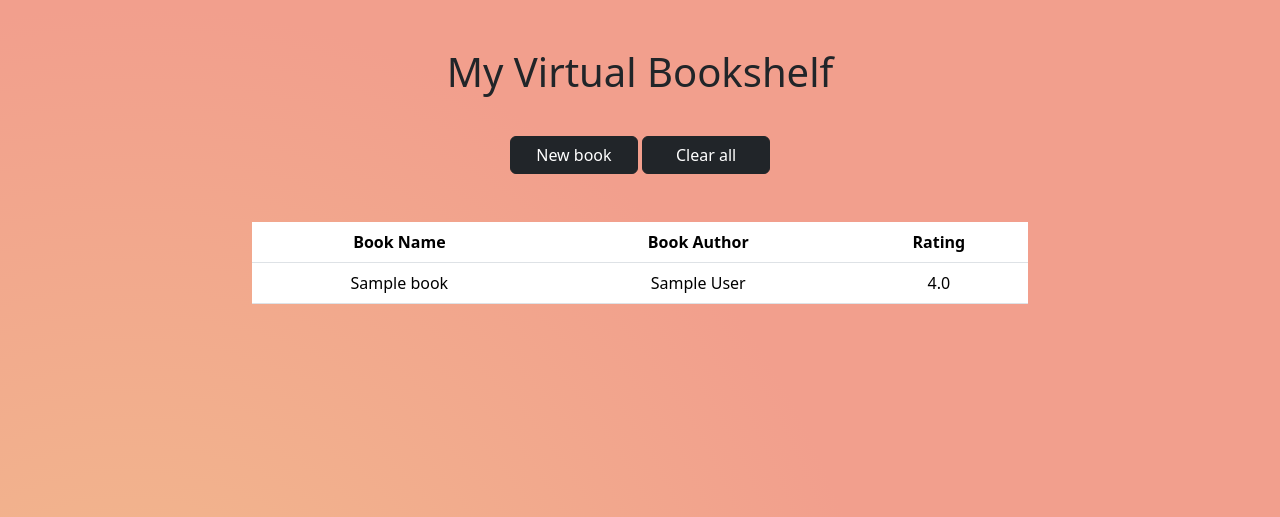
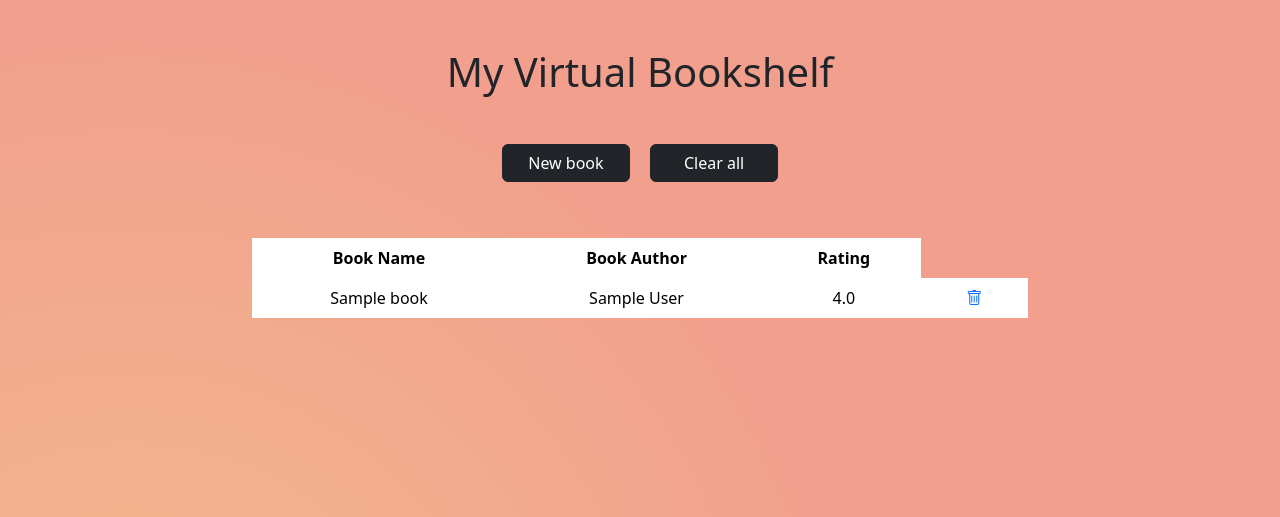
Before and after one commit to ig0r-ferreira/virtual-bookshelf, a Flask app: page / in a window 1280 px wide. Shown: the top 517 px of the page. Run offline with Flask 3, Linux system fonts and the light colour scheme; tables that the repository leaves empty hold one stand-in row (Sample ...); some libraries are stand-ins or nearby versions.

Commit message:
Add button to delete a specific book

```diff
--- a/virtual_bookshelf/__init__.py
+++ b/virtual_bookshelf/__init__.py
@@ -1,5 +1,3 @@
-from typing import Sequence
-
 from flask import Flask, redirect, render_template, request, url_for
 from flask_bootstrap import Bootstrap5
 from sqlalchemy import delete, select
@@ -40,3 +38,11 @@ def delete_all() -> Response:
     Session.execute(delete(Book))
     Session.commit()
     return redirect(url_for('home'))
+
+
+@app.route('/delete/<int:id>')
+def delete_book(id: str) -> Response:
+    book = Session.get(Book, id)
+    Session.delete(book)
+    Session.commit()
+    return redirect(url_for('home'))
--- a/virtual_bookshelf/static/style.css
+++ b/virtual_bookshelf/static/style.css
@@ -14,8 +14,10 @@ h1 {
     margin: 2.5rem 0;
 }
 
+
 .btn {
     min-width: 8rem;
+    margin: 0.5rem;
 }
 
 table {
@@ -42,3 +44,7 @@ label {
 input {
     text-align: center;
 }
+
+.bi {
+    margin: 0.5rem;
+}
--- a/virtual_bookshelf/templates/base.html
+++ b/virtual_bookshelf/templates/base.html
@@ -7,6 +7,7 @@
         <meta name="viewport" content="width=device-width, initial-scale=1.0">
         <meta name="author" content="Igor Ferreira">
         {% block styles %}
+            <link rel="stylesheet" href="https://cdn.jsdelivr.net/npm/bootstrap-icons@1.10.3/font/bootstrap-icons.css">
             {{ bootstrap.load_css() }}
             {{ render_static('css', 'style.css') }}
         {% endblock styles %}
--- a/virtual_bookshelf/templates/index.html
+++ b/virtual_bookshelf/templates/index.html
@@ -11,7 +11,7 @@
         {% if all_books %}
         <a href="{{ url_for('delete_all') }}" class="btn btn-dark">Clear all</a>
         {% endif %}
-        <table class="table">
+        <table class="table table-borderless">
             <thead>
                 <tr>
                     <th scope="col">Book Name</th>
@@ -25,6 +25,11 @@
                     <td>{{ book.title }}</td>
                     <td>{{ book.author }}</td>
                     <td>{{ book.rating }}</td>
+                    <td>
+                        <a href="{{ url_for('delete_book', id=book.id) }}">
+                            <i class="bi bi-trash"></i>
+                        </a>
+                    </td>
                 </tr>
                 {% endfor %}
             </tbody>
```
Also changed, not shown: other parts of virtual_bookshelf/static/style.css (+1 -1 lines).
